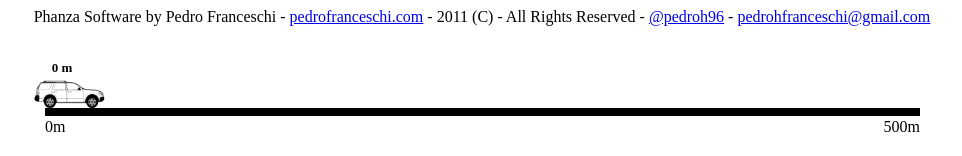
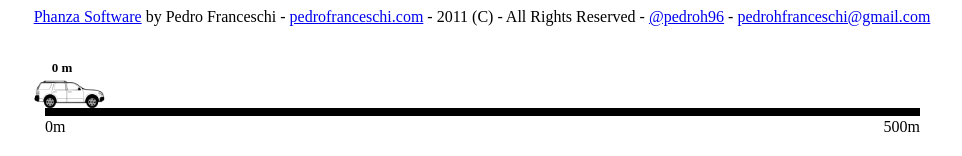
Before and after one commit to pedrofranceschi/Phanza, a plain HTML site: page index.html in a window 1280 px wide. Shown: the top 156 px of the page, without its empty margins (158-1120 px from the left). Drawn offline with Linux system fonts and the light colour scheme.

Commit message:
Added link to GitHub.

```diff
--- a/index.html
+++ b/index.html
@@ -7,7 +7,7 @@
 		<title>Phanza</title>
 	</head>
 	<body>
-		<div align="center">Phanza Software by Pedro Franceschi - <a href="http://pedrofranceschi.com/" target="_blank">pedrofranceschi.com</a> - 2011 (C) - All Rights Reserved - <a href="http://twitter.com/pedroh96" target="_blank">@pedroh96</a> - <a href="mailto:pedrohfranceschi@gmail.com">pedrohfranceschi@gmail.com</a></div>
+		<div align="center"><a href="https://github.com/pedrofranceschi/phanza" target="_blank">Phanza Software</a> by Pedro Franceschi - <a href="http://pedrofranceschi.com/" target="_blank">pedrofranceschi.com</a> - 2011 (C) - All Rights Reserved - <a href="http://twitter.com/pedroh96" target="_blank">@pedroh96</a> - <a href="mailto:pedrohfranceschi@gmail.com">pedrohfranceschi@gmail.com</a></div>
 		<div id="content_view">
 			<div id="simulation_view">
 				<div id="car_object">
```
